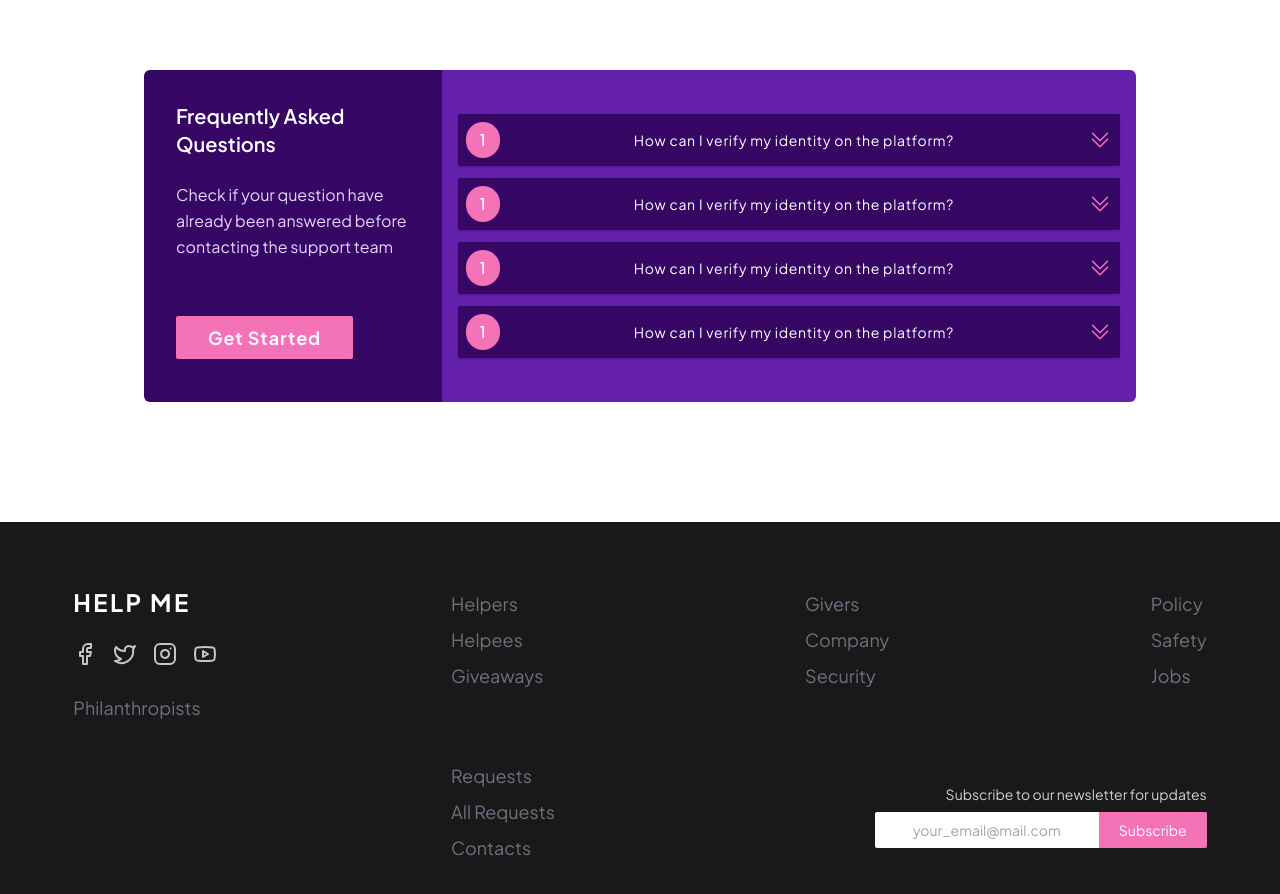
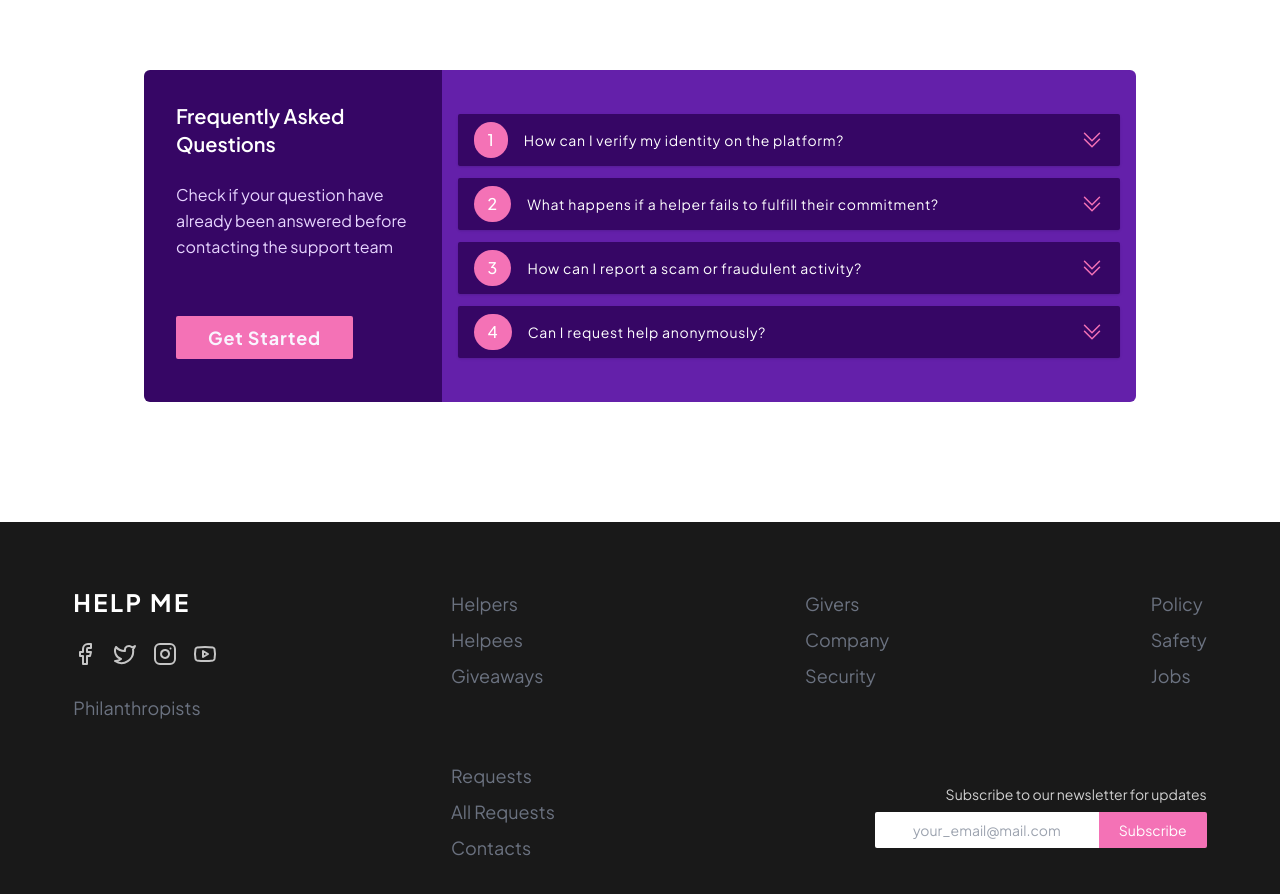
Before and after one commit to Idomason/helpMe, a React (Vite) app in the folder client/: page / in a window 1280 px wide. Shown: the part 4061-4955 px from the top of the page. Built offline with nearby package versions, Linux system fonts and the light colour scheme.

Commit message:
work on the Question component

```diff
--- a/client/src/components/CTA/Cta.tsx
+++ b/client/src/components/CTA/Cta.tsx
@@ -1,5 +1,6 @@
 import { Link } from "react-router-dom";
 import Questions from "../Questions/Questions";
+import { questionsData } from "../../constant/constant";
 
 export default function Cta() {
   return (
@@ -46,10 +47,9 @@ export default function Cta() {
             </div>
           </div>
           <div className="w-full rounded-r-md bg-helpMe-800 px-4 py-8 xl:w-[70%]">
-            <Questions />
-            <Questions />
-            <Questions />
-            <Questions />
+            {questionsData.map((question) => (
+              <Questions key={question.id} question={question} />
+            ))}
           </div>
         </div>
       </div>
--- a/client/src/components/Questions/Questions.tsx
+++ b/client/src/components/Questions/Questions.tsx
@@ -1,15 +1,18 @@
 import { ChevronDoubleDownIcon } from "@heroicons/react/24/solid";
+import { IQuestions } from "../../utils/types";
 
-export default function Questions() {
+export default function Questions({ question }: IQuestions) {
   return (
-    <div className="my-3 flex cursor-pointer items-center justify-between space-x-3 rounded-sm bg-helpMe-950 px-2 py-2 shadow">
-      <span className="rounded-full bg-pink-400 px-3.5 py-1.5 font-medium text-white">
-        1
-      </span>
-      <p className="md:text-md text-sm tracking-wider text-white">
-        How can I verify my identity on the platform?
-      </p>
-      <ChevronDoubleDownIcon className="size-6 cursor-pointer text-pink-400" />
+    <div className="my-3 flex cursor-pointer items-center justify-between space-x-5 rounded-sm bg-helpMe-950 px-4 py-2 shadow">
+      <div className="flex items-center space-x-4">
+        <span className="rounded-full bg-pink-400 px-3.5 py-1.5 font-medium text-white">
+          {question.id}
+        </span>
+        <p className="md:text-md text-sm tracking-wider text-white">
+          {question.question}
+        </p>
+      </div>
+      <ChevronDoubleDownIcon className="size-6 cursor-pointer justify-items-end text-pink-400" />
     </div>
   );
 }
--- a/client/src/constant/constant.ts
+++ b/client/src/constant/constant.ts
@@ -187,3 +187,22 @@ export const currentHelpData = {
     ],
   },
 };
+
+export const questionsData = [
+  {
+    id: 1,
+    question: "How can I verify my identity on the platform?",
+  },
+  {
+    id: 2,
+    question: "What happens if a helper fails to fulfill their commitment?",
+  },
+  {
+    id: 3,
+    question: "How can I report a scam or fraudulent activity?",
+  },
+  {
+    id: 4,
+    question: "Can I request help anonymously?",
+  },
+];
--- a/client/src/utils/types.ts
+++ b/client/src/utils/types.ts
@@ -95,3 +95,11 @@ export interface ICurrentHelpDataProp
     IAgriculture {
   allCategories: string[];
 }
+
+// Questions Data Props
+export interface IQuestions {
+  question: {
+    id: number;
+    question: string;
+  };
+}
```
